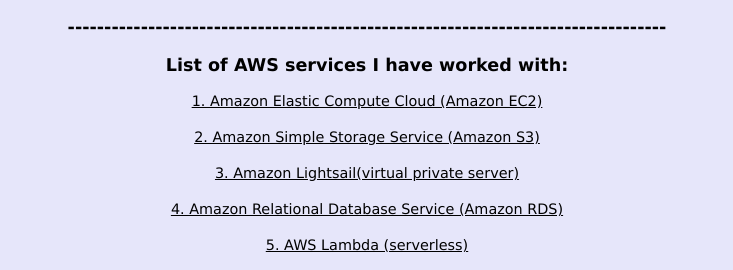
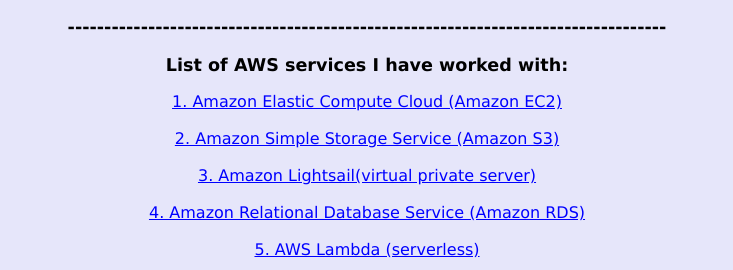
Before and after one commit to thestig1990/final-project-epam-L1, a plain HTML site: page index.html in a window 1280 px wide. Shown: the part 515-785 px from the top of the page, without its empty margins (273-1006 px from the left). Drawn offline with Linux system fonts and the light colour scheme.

Commit message:
update index.html

```diff
--- a/index.html
+++ b/index.html
@@ -30,9 +30,9 @@
       font-size: 100%;
     }
     a {
-      color: black;
+      color: blue;
       font-family: verdana;
-      font-size: 90%;
+      font-size: 100%;
     }
     </style>
 </head>
```
